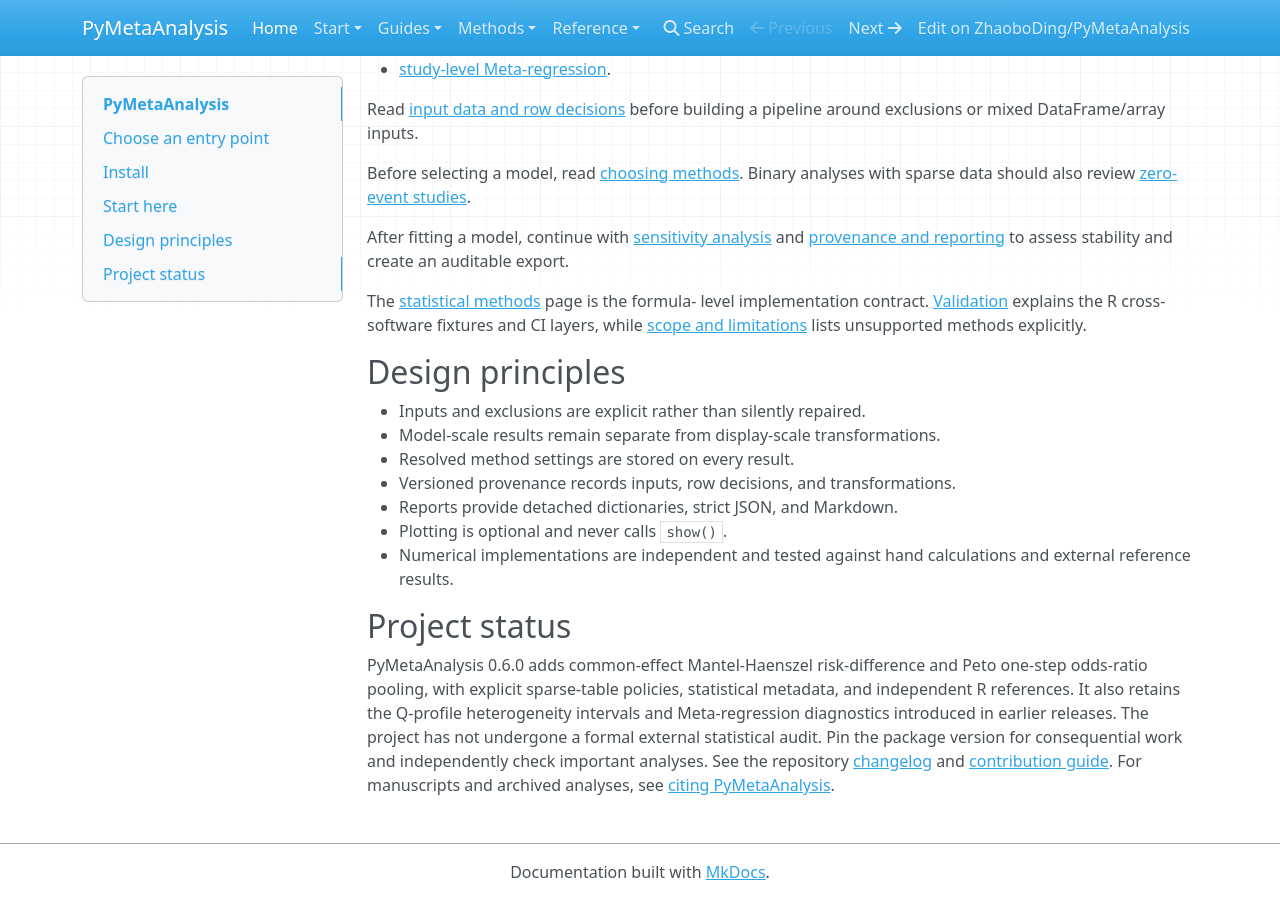
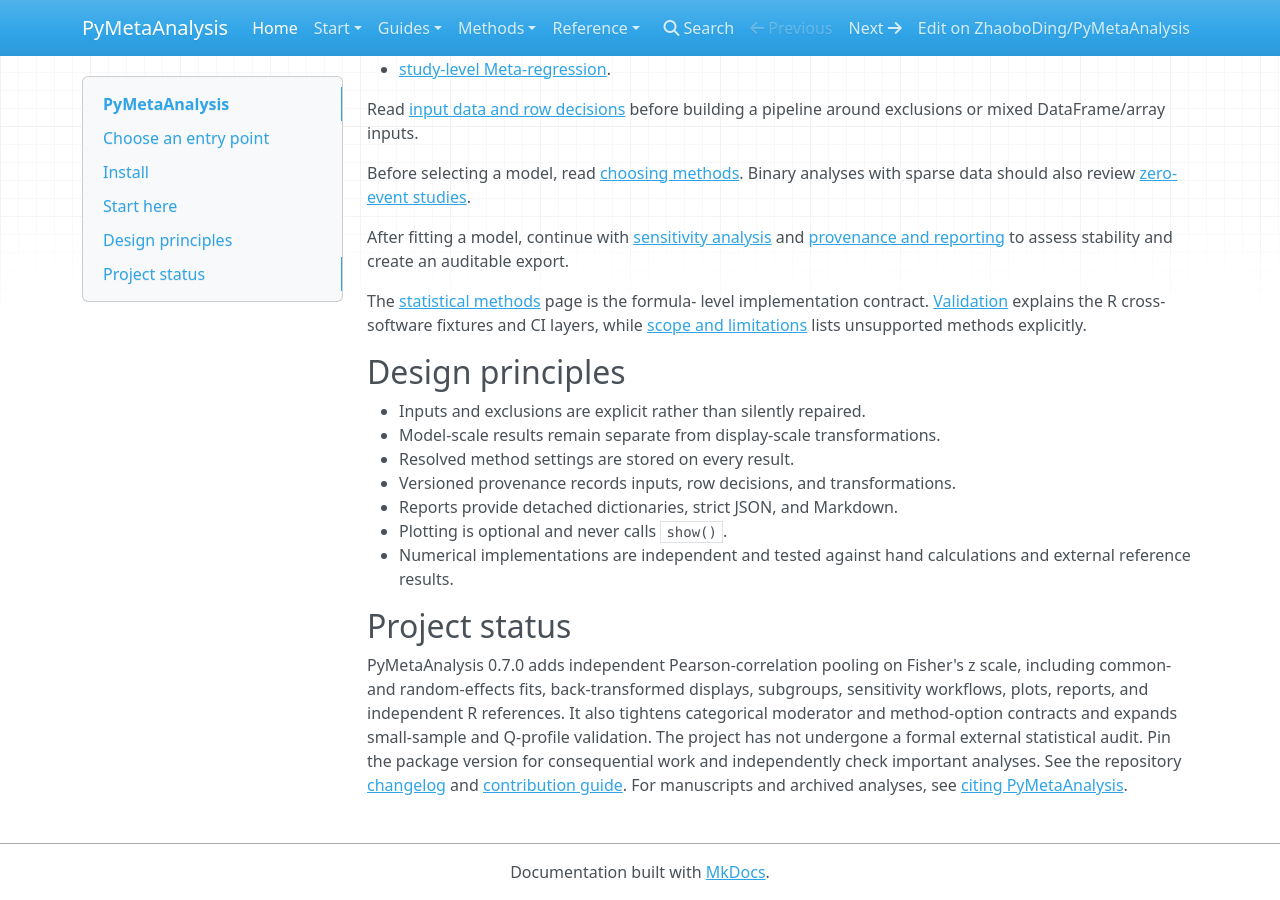
Before and after one commit to ZhaoboDing/PyMetaAnalysis, an MkDocs documentation site: the page built from docs/index.md, in a window 1280 px wide and 900 px high, scrolled down 1235 px. Built offline with MkDocs 1.6.1, drawn with Linux system fonts in a browser that asks for light colours; nearby versions of some CDN libraries.

Commit message:
Prepare PyMetaAnalysis 0.7.0 (#55)
* Prepare PyMetaAnalysis 0.7.0

* Stabilize Peto treatment-control symmetry

```diff
--- a/docs/index.md
+++ b/docs/index.md
@@ -86,13 +86,13 @@
 
 ## Project status
 
-PyMetaAnalysis 0.6.0 adds common-effect Mantel-Haenszel risk-difference and
-Peto one-step odds-ratio pooling, with explicit sparse-table policies,
-statistical metadata, and independent R references. It also retains the
-Q-profile heterogeneity intervals and Meta-regression diagnostics introduced
-in earlier releases. The project has not undergone a formal external
-statistical audit. Pin the package version for consequential work and
-independently check important analyses. See the
+PyMetaAnalysis 0.7.0 adds independent Pearson-correlation pooling on Fisher's
+z scale, including common- and random-effects fits, back-transformed displays,
+subgroups, sensitivity workflows, plots, reports, and independent R
+references. It also tightens categorical moderator and method-option contracts
+and expands small-sample and Q-profile validation. The project has not
+undergone a formal external statistical audit. Pin the package version for
+consequential work and independently check important analyses. See the
 repository
 [changelog](https://github.com/ZhaoboDing/PyMetaAnalysis/blob/main/CHANGELOG.md)
 and [contribution guide](development.md). For manuscripts and archived
--- a/src/meta_analyze/_version.py
+++ b/src/meta_analyze/_version.py
@@ -1,3 +1,3 @@
 """Single source of truth for the package version."""
 
-__version__ = "0.6.0"
+__version__ = "0.7.0"
```
Also changed, not shown: CHANGELOG.md (+4 -0 lines), benchmarks/README.md (+5 -5 lines), docs/citation.md (+1 -1 lines), docs/limitations.md (+1 -1 lines), docs/validation.md (+2 -2 lines), 6 other files.
